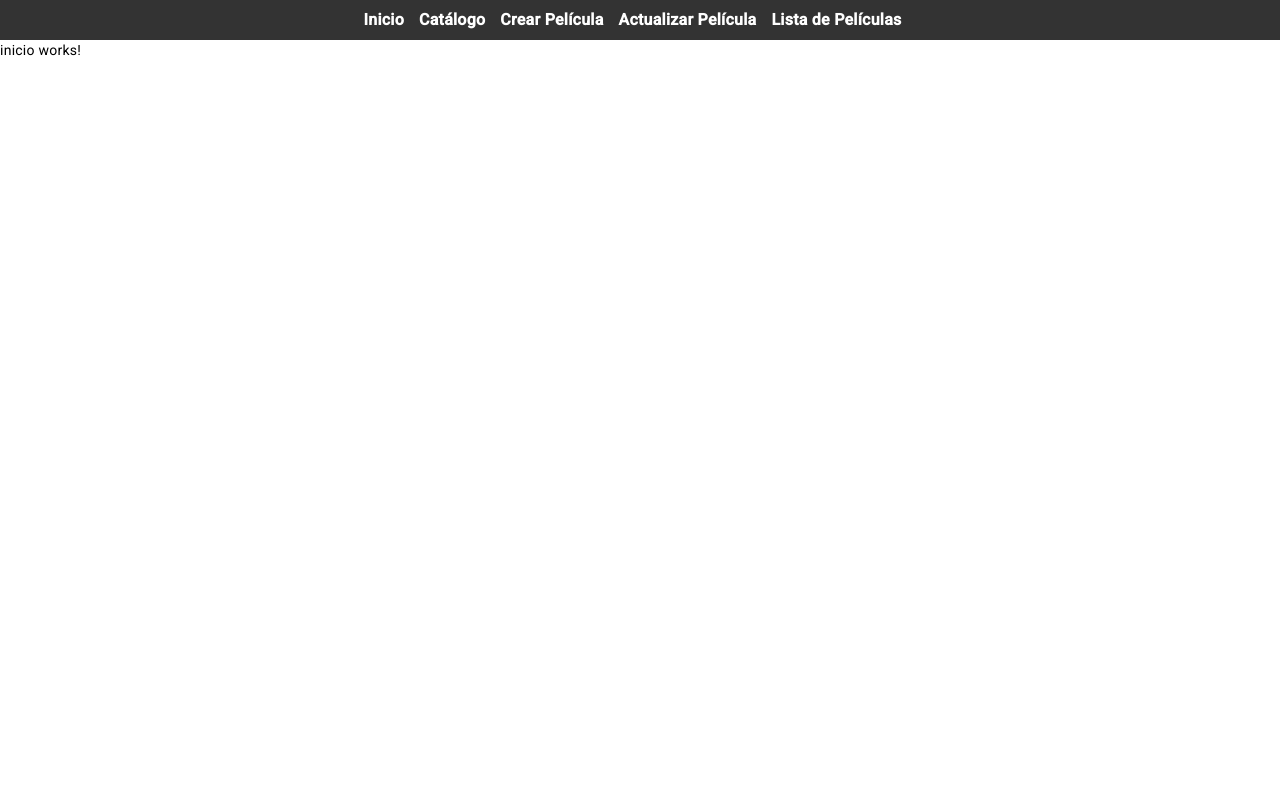
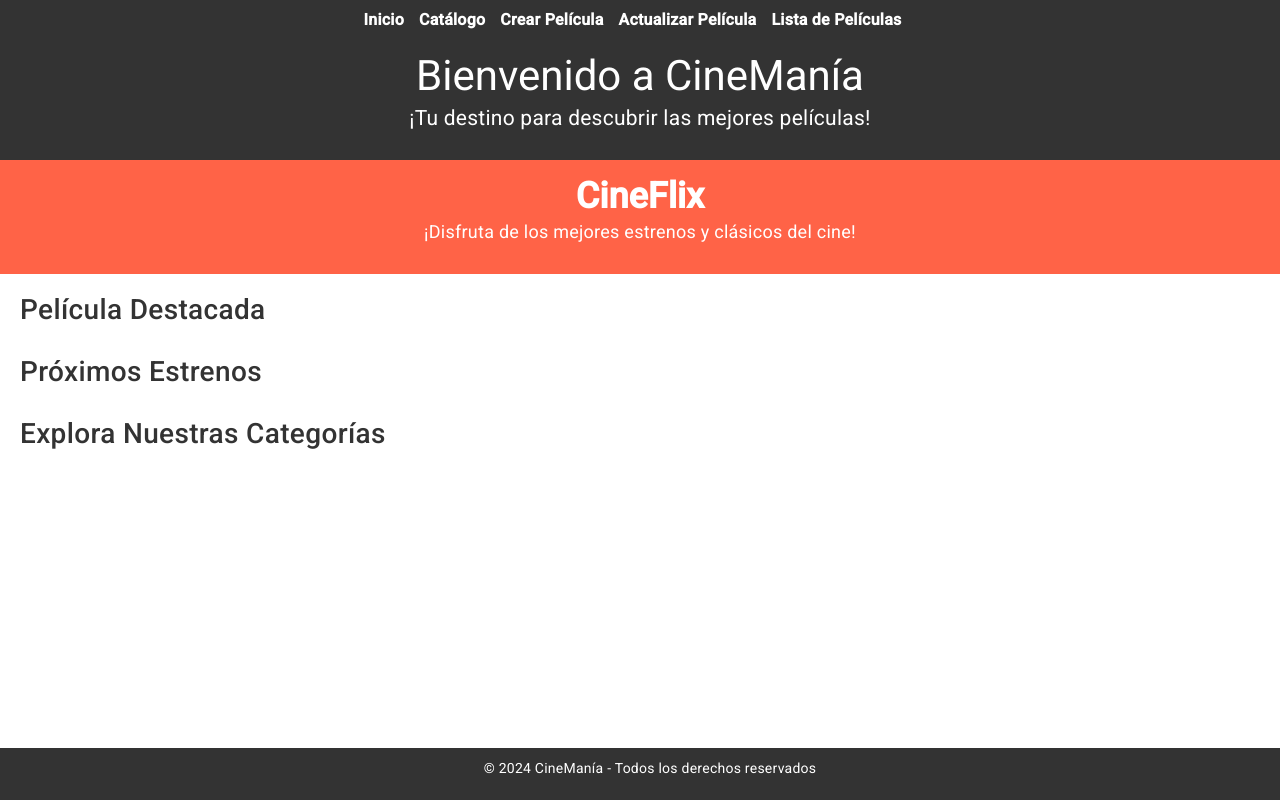
Before and after one commit to DeifDj/evaluacionAngular, an Angular app: page /inicio in a window 1280 px wide. Built offline with nearby package versions, Linux system fonts and the light colour scheme; no server answers.

Commit message:
actualizacion final de proyecto

```diff
--- a/src/app/catalogo-peliculas/catalogo-peliculas.component.css
+++ b/src/app/catalogo-peliculas/catalogo-peliculas.component.css
@@ -11,6 +11,7 @@
   padding: 10px;
   border-bottom: 1px solid #ccc; /* Añade un borde inferior a cada película */
   transition: transform 0.3s ease; /* Agrega una transición de movimiento suave */
+  cursor: pointer; /* Cambia el cursor al hacer hover sobre una película */
 }
 
 /* Estilos para cuando el cursor pasa sobre cada película */
--- a/src/app/catalogo-peliculas/catalogo-peliculas.component.html
+++ b/src/app/catalogo-peliculas/catalogo-peliculas.component.html
@@ -1,6 +1,6 @@
 <div class="contenedor-peliculas">
   <!-- Ciclo ngFor para iterar sobre las películas -->
-  <div class="pelicula" *ngFor="let pelicula of peliculas">
+  <div class="pelicula" *ngFor="let pelicula of peliculas" (click)="mostrarDetalles(pelicula)">
     <!-- Imagen de la película -->
     <img [src]="pelicula.imageUrl" alt="Imagen de la película">
     <!-- Información de la película -->
--- a/src/app/catalogo-peliculas/catalogo-peliculas.component.ts
+++ b/src/app/catalogo-peliculas/catalogo-peliculas.component.ts
@@ -40,4 +40,9 @@ export class CatalogoPeliculasComponent implements OnInit, OnDestroy {
   actualizarCatalogo(): void {
     this.obtenerPeliculas();
   }
+
+  // Agrega la función mostrarDetalles como un método del componente
+  mostrarDetalles(pelicula: { title: string; description: string; id: string; }) {
+    alert("Detalles de la película:\n\nTítulo: " + pelicula.title + "\nDescripción: " + pelicula.description + "\nID: " + pelicula.id);
+  }
 }
--- a/src/app/formulario-actualizar-pelicula/formulario-actualizar-pelicula.component.html
+++ b/src/app/formulario-actualizar-pelicula/formulario-actualizar-pelicula.component.html
@@ -6,10 +6,6 @@
       <option value="">Selecciona una película</option>
       <option *ngFor="let pelicula of peliculas" [value]="pelicula.id">{{ pelicula.title }}</option>
     </select>
-  </div>
-  <div>
-    <label for="titulo">Título:</label>
-    <input type="text" id="titulo" formControlName="titulo">
   </div>
   <div>
     <label for="director">Director:</label>
@@ -23,5 +19,4 @@
   <button type="submit">Actualizar Película</button>
 </form>
 
-
 <router-outlet></router-outlet>
--- a/src/app/inicio/inicio.component.css
+++ b/src/app/inicio/inicio.component.css
@@ -0,0 +1,61 @@
+body {
+    font-family: 'Arial', sans-serif;
+    background-color: #f0f0f0;
+    margin: 0;
+    padding: 0;
+  }
+
+  header {
+    background-color: #333;
+    color: #fff;
+    text-align: center;
+    padding: 20px;
+  }
+
+  .app-header {
+    background-color: #ff6347; /* Color de fondo rojo naranja */
+    color: #fff; /* Color de texto blanco */
+    padding: 20px;
+    text-align: center;
+  }
+
+  .app-title {
+    font-size: 36px;
+    font-weight: bold;
+    margin-bottom: 10px;
+  }
+
+  .app-tagline {
+    font-size: 18px;
+  }
+
+  .titulo {
+    font-size: 3em;
+  }
+
+  .subtitulo {
+    font-size: 1.5em;
+  }
+
+  main {
+    padding: 20px;
+  }
+
+  .destacado, .cartelera, .categorias {
+    margin-bottom: 30px;
+  }
+
+  .destacado h2, .cartelera h2, .categorias h2 {
+    font-size: 2em;
+    color: #333;
+  }
+
+  footer {
+    background-color: #333;
+    color: #fff;
+    text-align: center;
+    padding: 10px;
+    position: fixed;
+    bottom: 0;
+    width: 100%;
+  }
--- a/src/app/inicio/inicio.component.html
+++ b/src/app/inicio/inicio.component.html
@@ -1,2 +1,31 @@
-<p>inicio works!</p>
+<header>
+    <h1 class="titulo">Bienvenido a CineManía</h1>
+    <p class="subtitulo">¡Tu destino para descubrir las mejores películas!</p>
+  </header>
+  <header class="app-header">
+    <h1 class="app-title">CineFlix</h1>
+    <p class="app-tagline">¡Disfruta de los mejores estrenos y clásicos del cine!</p>
+  </header>
+
+  <main>
+    <section class="destacado">
+      <h2>Película Destacada</h2>
+      <!-- Aquí puedes colocar la imagen y la información de la película destacada -->
+    </section>
+
+    <section class="cartelera">
+      <h2>Próximos Estrenos</h2>
+      <!-- Aquí puedes mostrar una lista de próximos estrenos -->
+    </section>
+
+    <section class="categorias">
+      <h2>Explora Nuestras Categorías</h2>
+      <!-- Aquí puedes mostrar botones o imágenes representativas de diferentes categorías de películas -->
+    </section>
+  </main>
+
+  <footer>
+    <p>&copy; 2024 CineManía - Todos los derechos reservados</p>
+  </footer>
+
 <router-outlet></router-outlet>
--- a/src/app/lista-peliculas/lista-peliculas.component.html
+++ b/src/app/lista-peliculas/lista-peliculas.component.html
@@ -3,6 +3,7 @@
     <h2>{{ pelicula.titulo }}</h2>
     <p>Director: {{ pelicula.director }}</p>
     <p>Descripción: {{ pelicula.descripcion }}</p>
+    <button *ngIf="pelicula.id" (click)="eliminarPelicula(pelicula.id)">Eliminar</button>
   </li>
 </ul>
 
--- a/src/app/lista-peliculas/lista-peliculas.component.ts
+++ b/src/app/lista-peliculas/lista-peliculas.component.ts
@@ -17,6 +17,25 @@ export class ListaPeliculasComponent implements OnInit {
   }
 
   obtenerPeliculas(): void {
-    this.peliculas = this.peliculaService['obtenerPeliculasLocalStorage']();
+    this.peliculaService.obtenerTodasLasPeliculas().subscribe(
+      (peliculas: Pelicula[]) => {
+        this.peliculas = peliculas;
+      },
+      (error: any) => {
+        console.error('Error al obtener las películas:', error);
+      }
+    );
+  }
+
+  eliminarPelicula(id: string): void {
+    this.peliculaService.eliminarPelicula(id).subscribe(
+      () => {
+        // Eliminar la película del array local
+        this.peliculas = this.peliculas.filter(pelicula => pelicula.id !== id);
+      },
+      (error: any) => {
+        console.error('Error al eliminar película', error);
+      }
+    );
   }
 }
--- a/src/app/models/pelicula.model.ts
+++ b/src/app/models/pelicula.model.ts
@@ -3,5 +3,7 @@ export class Pelicula {
   director!: string;
   descripcion!: string;
   id: string | undefined;
+title: any;
+imagenUrl: any;
   // Agrega más propiedades si es necesario
 }
--- a/src/app/pelicula.service.ts
+++ b/src/app/pelicula.service.ts
@@ -2,15 +2,25 @@ import { Injectable } from '@angular/core';
 import { HttpClient } from '@angular/common/http';
 import { Observable, throwError } from 'rxjs';
 import { catchError, tap } from 'rxjs/operators';
+import { Pelicula } from './models/pelicula.model';
 
 @Injectable({
   providedIn: 'root'
 })
 export class PeliculaService {
   [x: string]: any;
+  obtenerPeliculaDestacada() {
+    throw new Error('Method not implemented.');
+  }
   private apiUrl = 'https://ghibliapi.vercel.app';
 
   constructor(private http: HttpClient) {}
+
+  obtenerPeliculasLocalStorage(): Pelicula[] {
+    const peliculasString = localStorage.getItem('peliculas');
+    return peliculasString ? JSON.parse(peliculasString) : [];
+  }
+
 
   // Obtiene todas las películas del servidor
   obtenerTodasLasPeliculas(): Observable<any[]> {
@@ -22,10 +32,6 @@ export class PeliculaService {
       })
     );
   }
-  obtenerPeliculasLocalStorage(): any[] {
-    const peliculasString = localStorage.getItem('peliculas');
-    return peliculasString ? JSON.parse(peliculasString) : [];
-  }
 
   // Obtiene una película específica por su ID
   obtenerPeliculaPorId(id: string): Observable<any> {
@@ -36,7 +42,6 @@ export class PeliculaService {
       })
     );
   }
-
 
   // Actualiza una película específica por su ID
   actualizarPelicula(id: string, data: any): Observable<any> {
@@ -58,6 +63,16 @@ export class PeliculaService {
     );
   }
 
+  // Elimina una película específica por su ID
+  eliminarPelicula(id: string): Observable<any> {
+    return this.http.delete<any>(`${this.apiUrl}/films/${id}`).pipe(
+      catchError(error => {
+        console.error(`Error al eliminar la película con ID ${id}:`, error);
+        return throwError(error);
+      })
+    );
+  }
+
   // Guarda las películas en el almacenamiento local
   private guardarPeliculasLocalStorage(peliculas: any[]): void {
     localStorage.setItem('peliculas', JSON.stringify(peliculas));
```
Also changed, not shown: src/app/PeliculaServiceInterface.ts (added, +8 -0 lines), src/app/formulario-actualizar-pelicula/formulario-actualizar-pelicula.component.ts (+8 -36 lines). Lines whose indentation alone changed are shown as unchanged.
